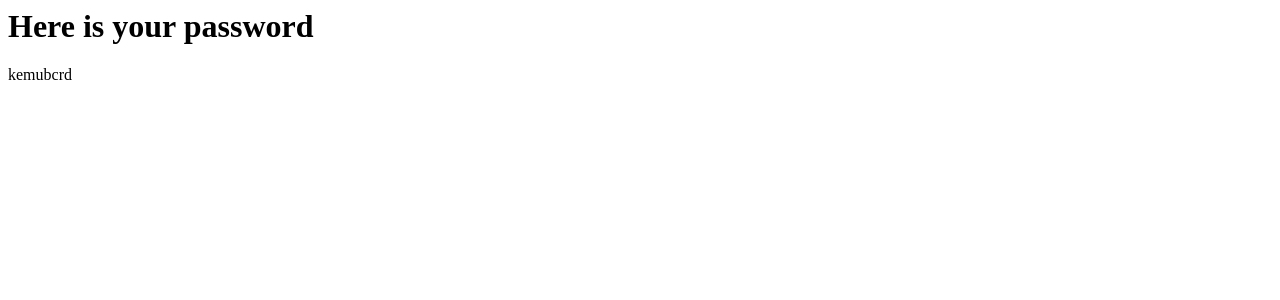
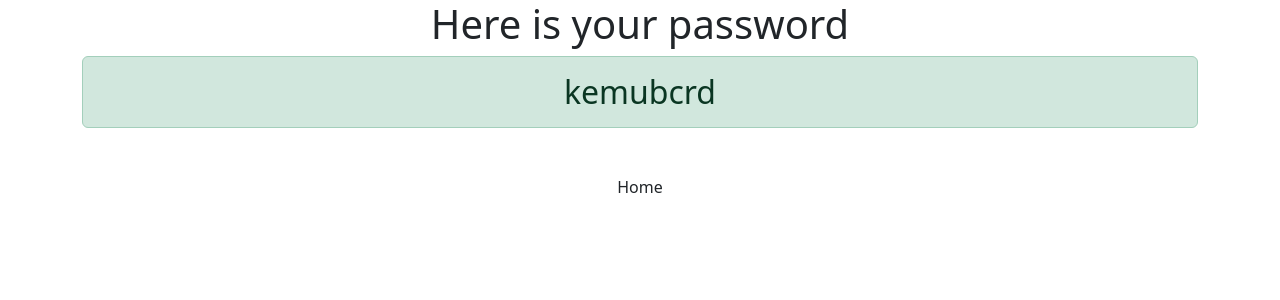
Before and after one commit to Atikur-Rahman-Sabuj/password_generator, a Django app: page /my-password/ in a window 1280 px wide. Shown: the top 300 px of the page. Run offline with Django 4.2, Linux system fonts and the light colour scheme.

Commit message:
feat: add some styles

```diff
--- a/generator/templates/password.html
+++ b/generator/templates/password.html
@@ -1,2 +1,8 @@
-<h1>Here is your password</h1>
-{{password}}
+<link href="https://cdn.jsdelivr.net/npm/bootstrap@5.3.0-alpha1/dist/css/bootstrap.min.css" rel="stylesheet" integrity="sha384-GLhlTQ8iRABdZLl6O3oVMWSktQOp6b7In1Zl3/Jr59b6EGGoI1aFkw7cmDA6j6gD" crossorigin="anonymous">
+<script src="https://cdn.jsdelivr.net/npm/bootstrap@5.3.0-alpha1/dist/js/bootstrap.bundle.min.js" integrity="sha384-w76AqPfDkMBDXo30jS1Sgez6pr3x5MlQ1ZAGC+nuZB+EYdgRZgiwxhTBTkF7CXvN" crossorigin="anonymous"></script>
+<div class="container text-center">
+    <h1>Here is your password</h1>
+    <h2 class="alert alert-success">{{password}}</h1>
+    <br>
+    <a href="{% url 'home' %}" class="btn">Home</a>
+</div>
--- a/password_generator/urls.py
+++ b/password_generator/urls.py
@@ -19,6 +19,6 @@ from generator import views
 
 urlpatterns = [
     path('admin/', admin.site.urls),
-    path("", views.home),
+    path("", views.home, name='home'),
     path("my-password/", views.password, name='password'),
 ]
```
Also changed, not shown: generator/templates/home.html (+6 -2 lines).
